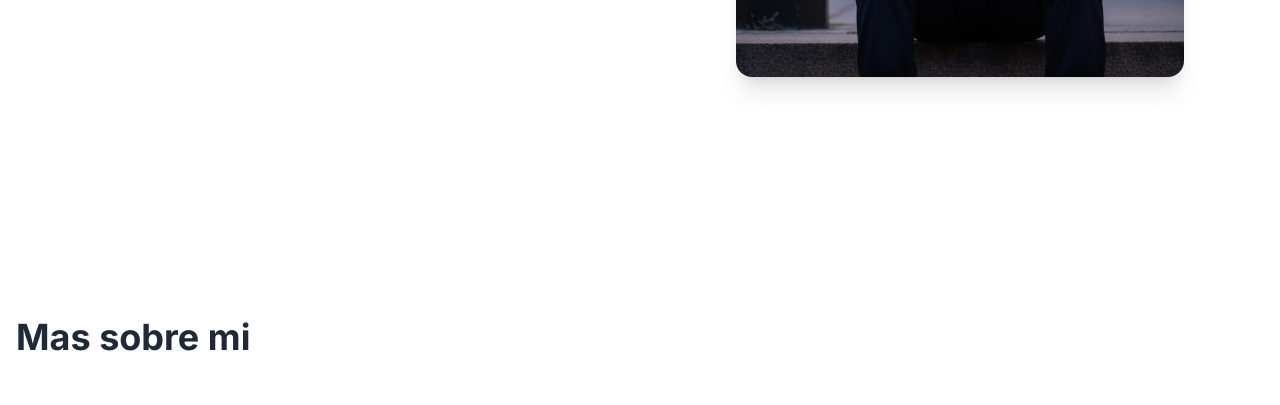
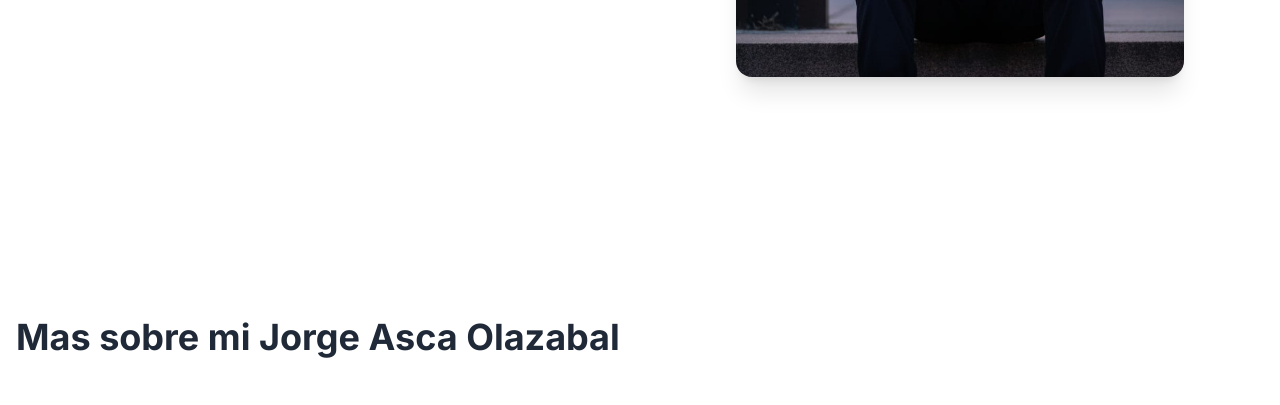
Before and after one commit to JorgeAsca/PorfolioAstro, an Astro site in the folder Astroporfolio/: page / in a window 1280 px wide. Shown: the part 547-952 px from the top of the page. Built offline with nearby package versions, Linux system fonts and the light colour scheme; Astro itself is replaced by a stand-in of ours.

Commit message:
Prueba expo

```diff
--- a/Astroporfolio/src/pages/index.astro
+++ b/Astroporfolio/src/pages/index.astro
@@ -14,7 +14,7 @@ import RoleSplit from '../components/RoleSplit.astro';
 
         <div class="py-16 animate-on-scroll">
             <h2 class="text-4xl font-bold text-gray-800">
-                Mas sobre mi
+                Mas sobre mi Jorge Asca Olazabal
             </h2>
         </div>
 
```
